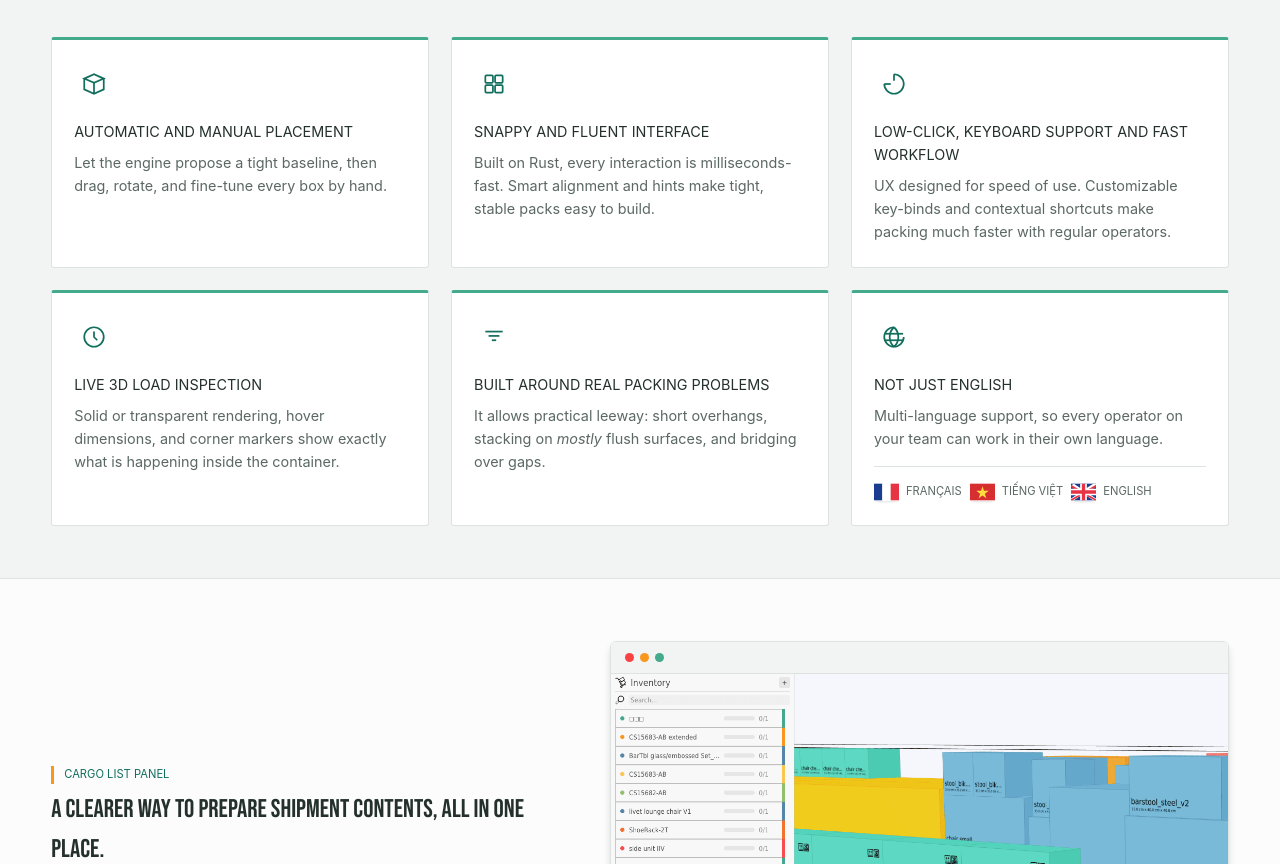
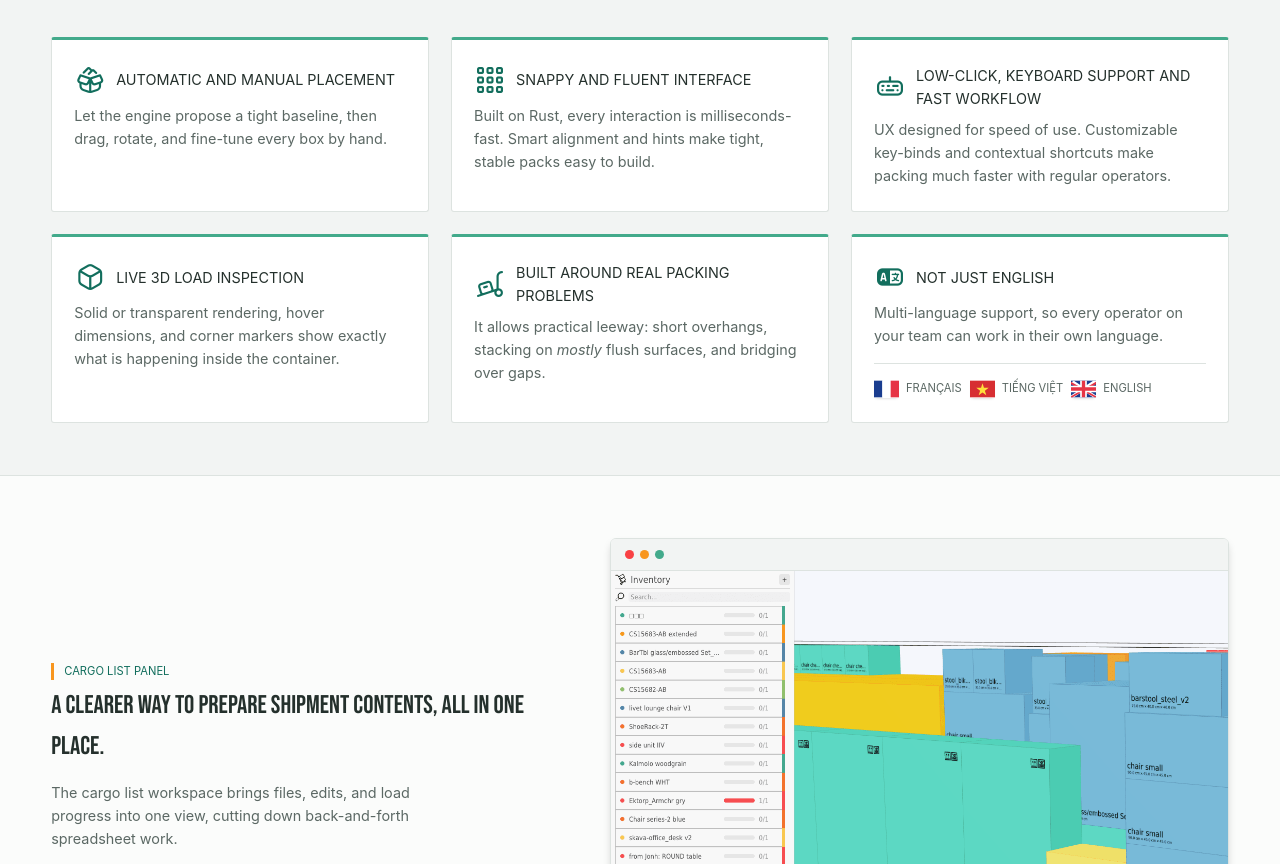
Before and after one commit to Aimeric-Clement/cargo_packing_website, a website: page en/index.html in a window 1280 px wide. Shown: the part 984-1848 px from the top of the page. Drawn offline with nearby package versions, Linux system fonts and the light colour scheme.

Commit message:
icons instead of giberish for feature cards

```diff
--- a/css/style.css
+++ b/css/style.css
@@ -449,16 +449,40 @@ body[data-page="about"] .main-nav a[href="about.html"] {
   min-height: 170px;
 }
 .feature-card:hover { transform: translateY(-2px); box-shadow: var(--shadow); }
+.feature-card .feature-head {
+  display: flex;
+  align-items: center;
+  gap: 10px;
+  margin-bottom: 8px;
+}
 .feature-card .ic {
   width: 40px; height: 40px;
   display: flex; align-items: center; justify-content: center;
   margin-bottom: 16px;
   color: var(--c-primary);
 }
-.feature-card .ic svg { width: 26px; height: 26px; }
+.feature-card .feature-head .ic {
+  width: 32px;
+  height: 32px;
+  margin-bottom: 0;
+  flex: 0 0 32px;
+}
+.feature-card .ic i {
+  width: 26px;
+  height: 26px;
+  display: inline-flex;
+  align-items: center;
+  justify-content: center;
+  font-size: 26px;
+  line-height: 1;
+}
+.feature-card .ic i::before {
+  display: block;
+  line-height: 1;
+}
 .feature-card h3 {
   font-family: var(--font-body);
-  font-size: var(--font-size-regular); margin-bottom: 8px;
+  font-size: var(--font-size-regular); margin: 0;
 }
 .feature-card p { margin: 0; }
 .language-support {
--- a/en/index.html
+++ b/en/index.html
@@ -8,6 +8,7 @@
 <link rel="preconnect" href="https://fonts.googleapis.com">
 <link rel="preconnect" href="https://fonts.gstatic.com" crossorigin="">
 <link rel="stylesheet" href="https://fonts.googleapis.com/css2?family=Bebas+Neue&amp;display=swap">
+<link rel="stylesheet" href="https://cdn-uicons.flaticon.com/uicons-regular-rounded/css/uicons-regular-rounded.css">
 <link rel="stylesheet" href="../css/style.css">
 
 <link rel="canonical" href="https://cargo-packer.com/en/"><link rel="alternate" hreflang="en" href="https://cargo-packer.com/en/"><link rel="alternate" hreflang="fr" href="https://cargo-packer.com/fr/"></head>
@@ -84,50 +85,62 @@
 
         <div class="feature-grid">
           <div class="feature-card">
+            <div class="feature-head">
               <div class="ic">
-              <svg viewBox="0 0 24 24" fill="none" stroke="currentColor" stroke-width="1.6"><path d="M3 7l9-4 9 4-9 4-9-4Z"></path><path d="M3 7v10l9 4 9-4V7"></path><path d="M12 11v10"></path></svg>
+                <i class="fi-rr-box-open-full" aria-hidden="true"></i>
               </div>
               <h3>Automatic and manual placement</h3>
+            </div>
             <p>Let the engine propose a tight baseline, then drag, rotate, and fine-tune every box by hand.</p>
           </div>
 
           <div class="feature-card">
+            <div class="feature-head">
               <div class="ic">
-              <svg viewBox="0 0 24 24" fill="none" stroke="currentColor" stroke-width="1.6"><rect x="4" y="4" width="7" height="7" rx="1"></rect><rect x="13" y="4" width="7" height="7" rx="1"></rect><rect x="4" y="13" width="7" height="7" rx="1"></rect><rect x="13" y="13" width="7" height="7" rx="1"></rect></svg>
+                <i class="fi-rr-grid" aria-hidden="true"></i>
               </div>
               <h3>Snappy and fluent interface</h3>
+            </div>
             <p>Built on Rust, every interaction is milliseconds-fast. Smart alignment and hints make tight, stable packs easy to build.</p>
           </div>
 
           <div class="feature-card">
+            <div class="feature-head">
               <div class="ic">
-              <svg viewBox="0 0 24 24" fill="none" stroke="currentColor" stroke-width="1.6"><path d="M3 12a9 9 0 1 0 9-9"></path><path d="M3 12h6"></path><path d="M12 3v6"></path></svg>
+                <i class="fi-rr-keyboard" aria-hidden="true"></i>
               </div>
               <h3>Low-click, keyboard support and fast workflow</h3>
+            </div>
             <p>UX designed for speed of use. Customizable key-binds and contextual shortcuts make packing much faster with regular operators.</p>
           </div>
 
           <div class="feature-card">
+            <div class="feature-head">
               <div class="ic">
-              <svg viewBox="0 0 24 24" fill="none" stroke="currentColor" stroke-width="1.6"><circle cx="12" cy="12" r="9"></circle><path d="M12 7v5l3 3"></path></svg>
+                <i class="fi-rr-cube" aria-hidden="true"></i>
               </div>
               <h3>Live 3D load inspection</h3>
+            </div>
             <p>Solid or transparent rendering, hover dimensions, and corner markers show exactly what is happening inside the container.</p>
           </div>
 
           <div class="feature-card">
+            <div class="feature-head">
               <div class="ic">
-              <svg viewBox="0 0 24 24" fill="none" stroke="currentColor" stroke-width="1.6"><path d="M4 7h16"></path><path d="M7 11h10"></path><path d="M10 15h4"></path></svg>
+                <i class="fi-rr-truck-loading" aria-hidden="true"></i>
               </div>
               <h3>Built around real packing problems</h3>
+            </div>
             <p>It allows practical leeway: short overhangs, stacking on <i>mostly</i> flush surfaces, and bridging over gaps.</p>
           </div>
 
           <div class="feature-card">
+            <div class="feature-head">
               <div class="ic">
-              <svg viewBox="0 0 24 24" fill="none" stroke="currentColor" stroke-width="1.6"><path d="M12 3a9 9 0 1 0 9 9"></path><path d="M3.6 9h16.8"></path><path d="M3.6 15h16.8"></path><path d="M12 3c2.5 2.2 4 5.5 4 9s-1.5 6.8-4 9"></path><path d="M12 3c-2.5 2.2-4 5.5-4 9s1.5 6.8 4 9"></path></svg>
+                <i class="fi-rr-language" aria-hidden="true"></i>
               </div>
               <h3>Not just english</h3>
+            </div>
             <p>Multi-language support, so every operator on your team can work in their own language.</p>
             <ul class="language-support" aria-label="Supported software languages">
               <li><img src="../assets/icons/flag-fr.svg" alt="" aria-hidden="true"><span>Français</span></li>
```
Also changed, not shown: fr/index.html (+19 -6 lines), templates/index.html (+19 -6 lines). Lines whose indentation alone changed are shown as unchanged.
